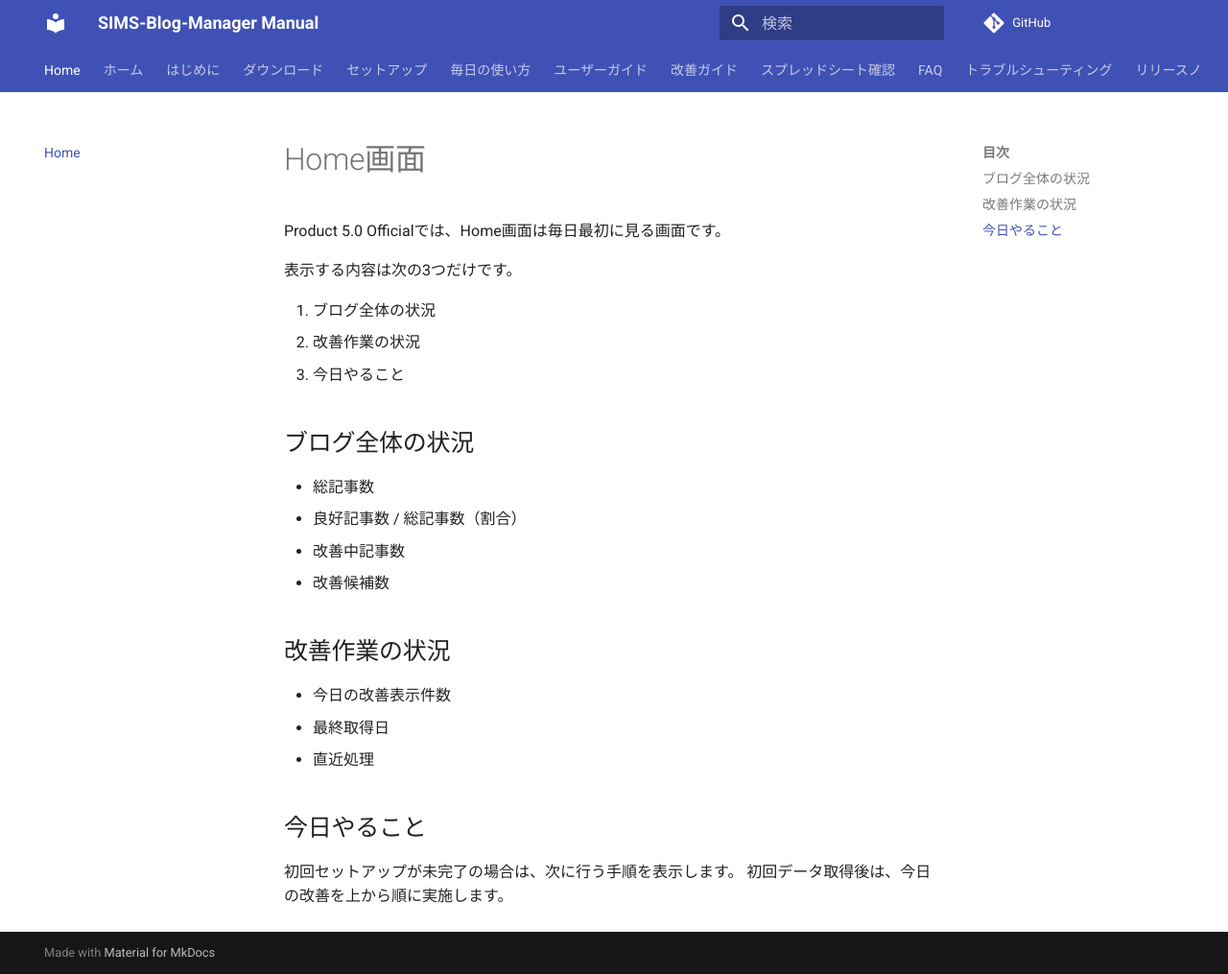
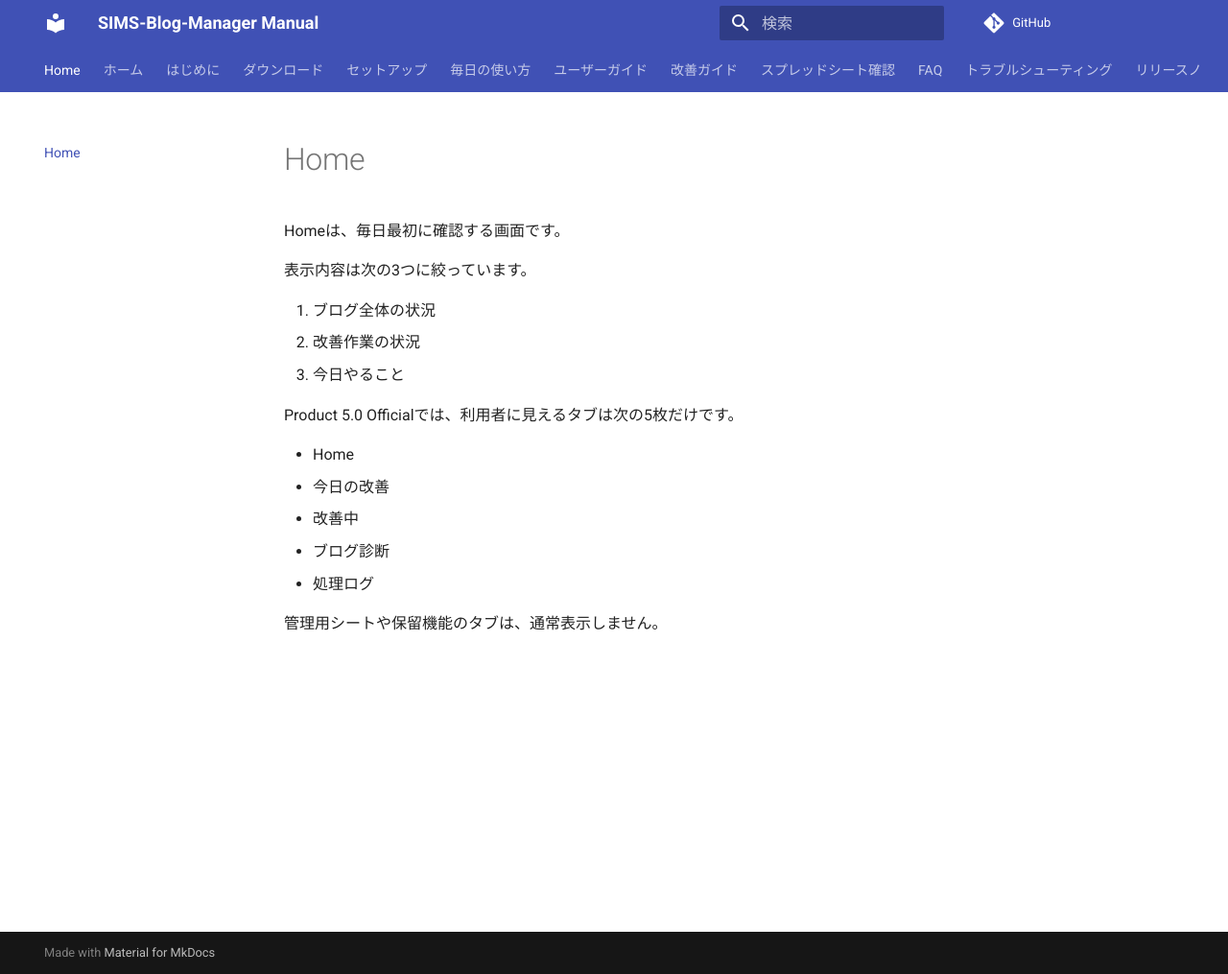
Before and after one commit to simstools55-ops/SIMS-Blog-Manager, an MkDocs documentation site: the page built from docs/home.md, in a window 1280 px wide and 1015 px high. Shown: the whole window at 96% size. Built offline with MkDocs 1.6.1 and Material for MkDocs 9.7.7, drawn with Linux system fonts in a browser that asks for light colours; comment, search, counter and statistics services are not loaded.

Commit message:
SIMS-Blog-Manager Product 5.0 Official

```diff
--- a/docs/home.md
+++ b/docs/home.md
@@ -1,27 +1,19 @@
-# Home画面
+# Home
 
-Product 5.0 Officialでは、Home画面は毎日最初に見る画面です。
+Homeは、毎日最初に確認する画面です。
 
-表示する内容は次の3つだけです。
+表示内容は次の3つに絞っています。
 
 1. ブログ全体の状況
 2. 改善作業の状況
 3. 今日やること
 
-## ブログ全体の状況
+Product 5.0 Officialでは、利用者に見えるタブは次の5枚だけです。
 
-- 総記事数
-- 良好記事数 / 総記事数（割合）
-- 改善中記事数
-- 改善候補数
+- Home
+- 今日の改善
+- 改善中
+- ブログ診断
+- 処理ログ
 
-## 改善作業の状況
-
-- 今日の改善表示件数
-- 最終取得日
-- 直近処理
-
-## 今日やること
-
-初回セットアップが未完了の場合は、次に行う手順を表示します。
-初回データ取得後は、今日の改善を上から順に実施します。
+管理用シートや保留機能のタブは、通常表示しません。
```
Also changed, not shown: CHANGELOG.md (+4 -7 lines), PRODUCT_BODY_README.md (+10 -2 lines), 2 other files.
